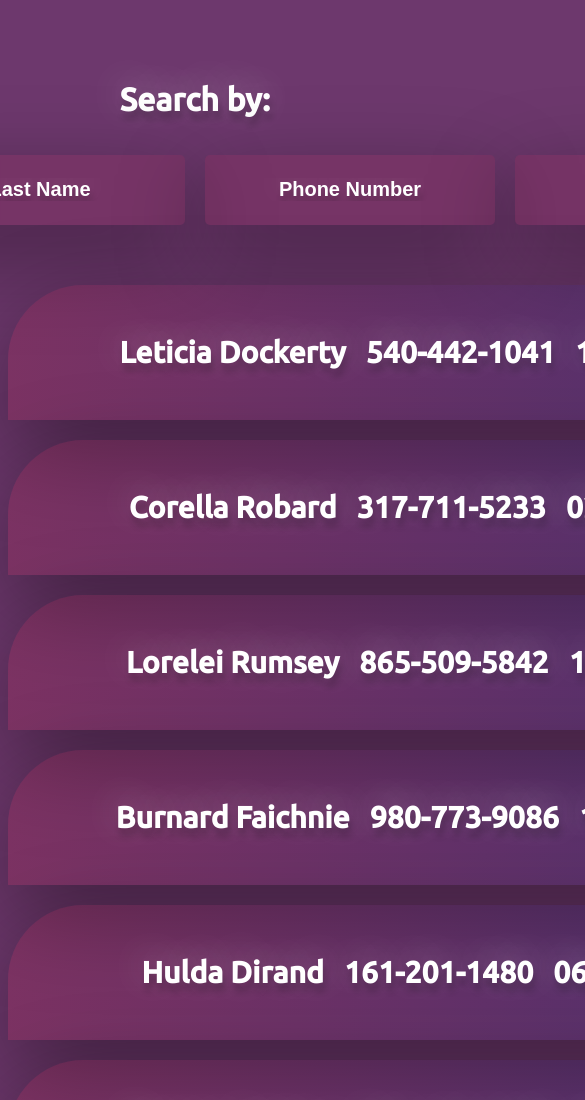
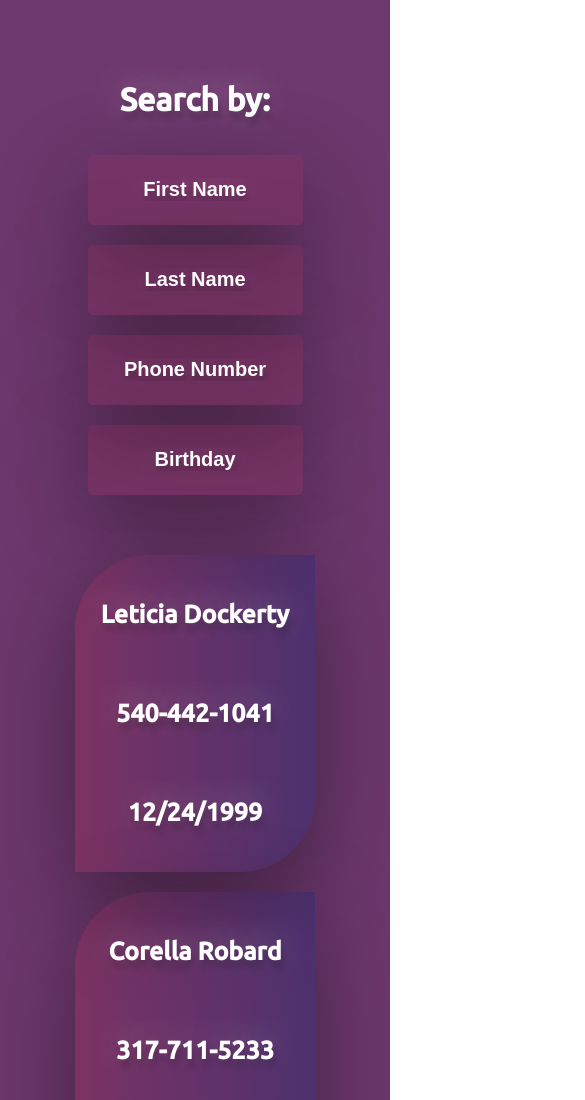
Before and after one commit to ArriolaHarold2001/react-challenge01, a React (Create React App) app: page / in a window 390 px wide. Shown: the top 1100 px of the page, 585 px wide, since content can reach past the window. Built offline with nearby package versions, Linux system fonts and the light colour scheme.

Commit message:
added more names to data

```diff
--- a/src/App.css
+++ b/src/App.css
@@ -12,6 +12,9 @@ h1 {
   text-align: center;
   text-shadow: 2px 8px 6px rgba(0, 0, 0, 0.2),
     0px -5px 35px rgba(255, 255, 255, 0.3);
+}
+.App {
+  width: 100%;
 }
 
 .pii {
@@ -89,3 +92,47 @@ h1 {
 .search:focus {
   outline: none;
 }
+
+/* 1168PX */
+@media screen and (max-width: 1168px) {
+  .search {
+    width: 150px;
+  }
+  .App {
+    width: 100%;
+  }
+  .pii-items {
+    width: 800px;
+    font-size: 20px;
+  }
+}
+
+/* 768PX */
+@media screen and (max-width: 768px) {
+  .input-flex {
+    flex-direction: column;
+  }
+  .search {
+    width: 300px;
+  }
+  .App {
+    width: 100%;
+  }
+  .pii-items {
+    flex-direction: column;
+    width: 400px;
+    font-size: 40px;
+  }
+}
+/* 540PX */
+@media screen and (max-width: 540px) {
+  .pii-items {
+    flex-direction: column;
+    width: 200px;
+    font-size: 25px;
+  }
+
+  .search {
+    width: 175px;
+  }
+}
--- a/src/App.js
+++ b/src/App.js
@@ -8,9 +8,9 @@ class App extends Component {
   }
   render() {
     return (
-      <>
+      <div className="App">
         <Search />
-      </>
+      </div>
     );
   }
 }
```
